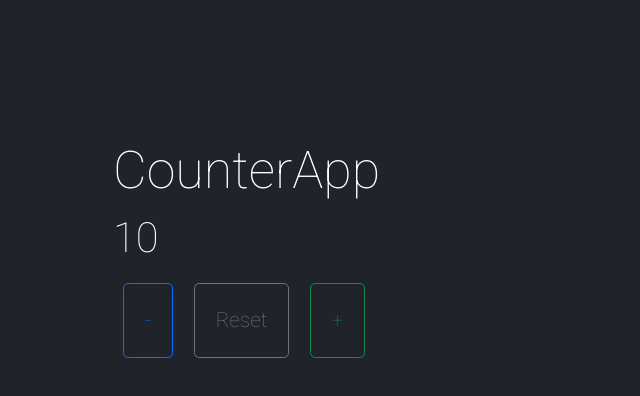
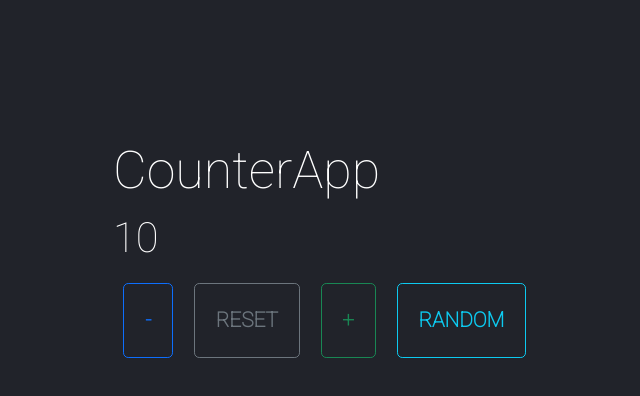
Before and after one commit to FredyHuachaca21/CounterAppReact, a React (Vite) app: page / in a window 1280 px wide. Shown: the top 396 px of the page, without its empty margins (27-667 px from the left). Built offline with nearby package versions, Linux system fonts and the light colour scheme.

Commit message:
Hook - useState

```diff
--- a/src/CounterApp.jsx
+++ b/src/CounterApp.jsx
@@ -1,17 +1,37 @@
 import PropTypes from 'prop-types'
+import {useState} from 'react';
 
 export const CounterApp = ({value}) => {
 
-  const menos = (event) => {console.log(event)}
+  const [counter, setCounter] = useState(value);
+  const menos = (event) => {
+  //  console.log(event)
+  setCounter(counter -1)
+  }
+  const reset = () => {
+  setCounter(0)
+  }
+  const mas = () => {
+  setCounter(counter +1)
+  }
+  const aleatorio = () => {
+  setCounter(()=>{
+    return Math.round(Math.random() * 100);
+  });
+  }
 
   return (
     <>
     <h1>CounterApp</h1>
-    <h2>{value}</h2>
-    <button type="button" className="p-3 m-2 btn btn-outline-primary"
+    <h2>{counter}</h2>
+    <button type="button" className="p-3 m-2 btn btn-outline-primary text-uppercase fw-bold"
     onClick={menos}>-</button>
-    <button type="button" className="p-3 m-2 btn btn-outline-secondary">Reset</button>
-    <button type="button" className="p-3 m-2 btn btn-outline-success">+</button>
+    <button type="button" className="p-3 m-2 btn btn-outline-secondary text-uppercase fw-bold"
+    onClick={reset}>Reset</button>
+    <button type="button" className="p-3 m-2 btn btn-outline-success text-uppercase fw-bold"
+    onClick={mas}>+</button>
+    <button type="button" className="p-3 m-2 btn btn-outline-info text-uppercase fw-bold"
+    onClick={aleatorio}>random</button>
 
     </>
   )
```
